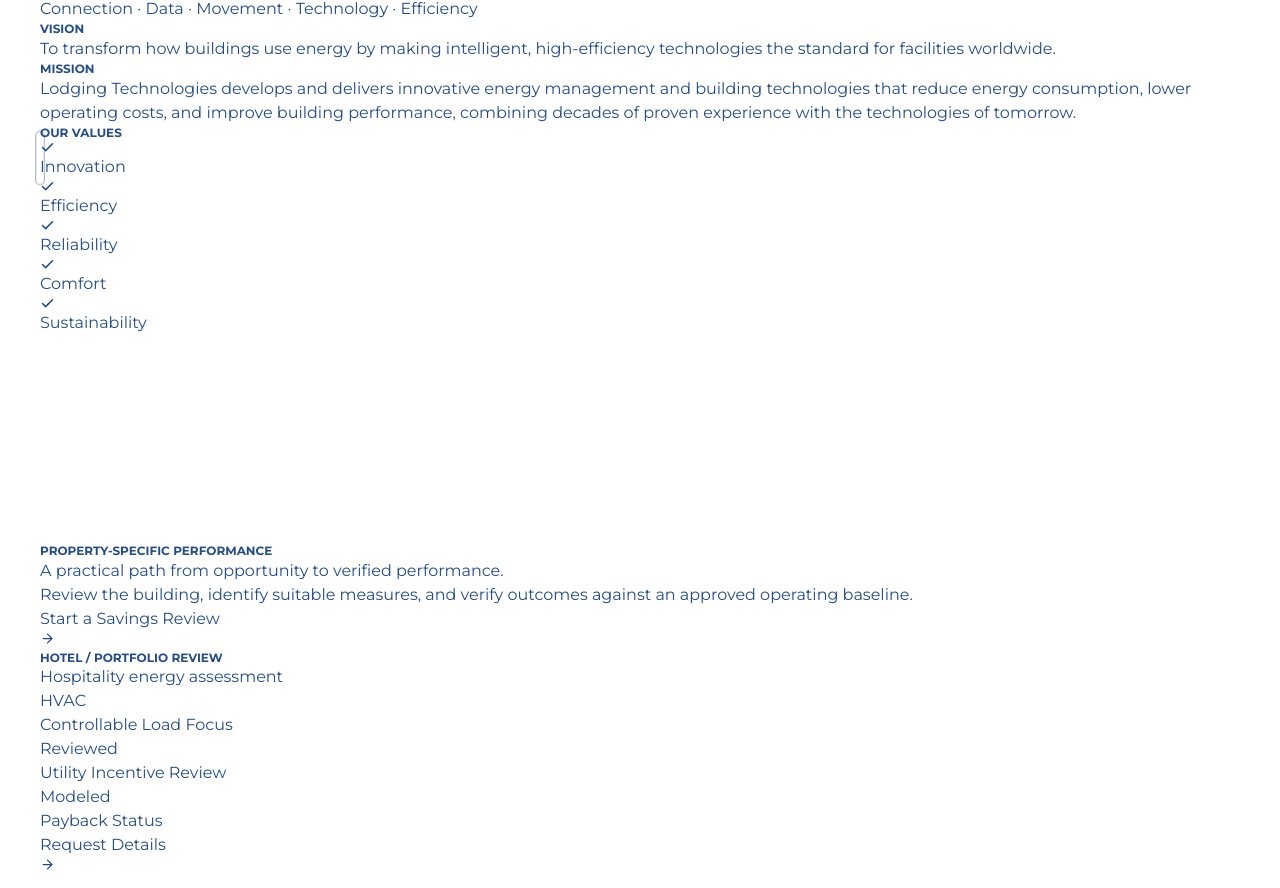
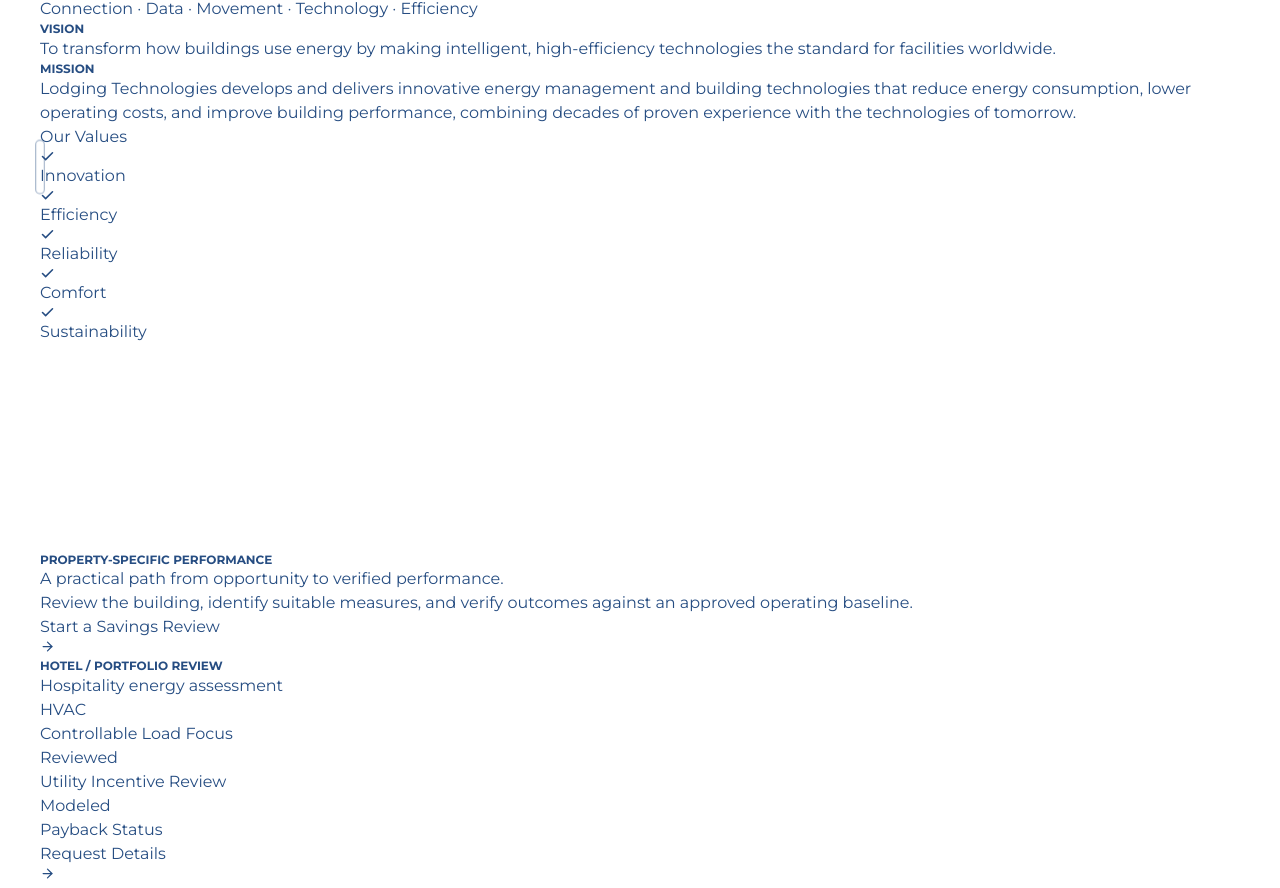
Before and after one commit to MannLester/Lodge-Tech-Website, a Next.js app in the folder apps/web/: page / in a window 1280 px wide. Shown: the part 3139-4027 px from the top of the page. Built offline with nearby package versions, Linux system fonts and the light colour scheme.

Commit message:
enhance: enlarge company values heading

```diff
--- a/apps/web/src/features/home/ui/company-section.tsx
+++ b/apps/web/src/features/home/ui/company-section.tsx
@@ -47,7 +47,9 @@
         </div>
 
         <div className="mt-10">
-          <p className="eyebrow text-center">Our values</p>
+          <p className="text-brand-strong text-center text-2xl leading-tight font-semibold tracking-tight lg:text-3xl">
+            Our Values
+          </p>
           <ul
             className="mx-auto mt-10 grid max-w-xs gap-4 sm:max-w-2xl sm:grid-cols-2 lg:max-w-none lg:grid-cols-5"
             data-company-values
```
Also changed, not shown: 2 other files (tests, documents, lock files or other folders).
